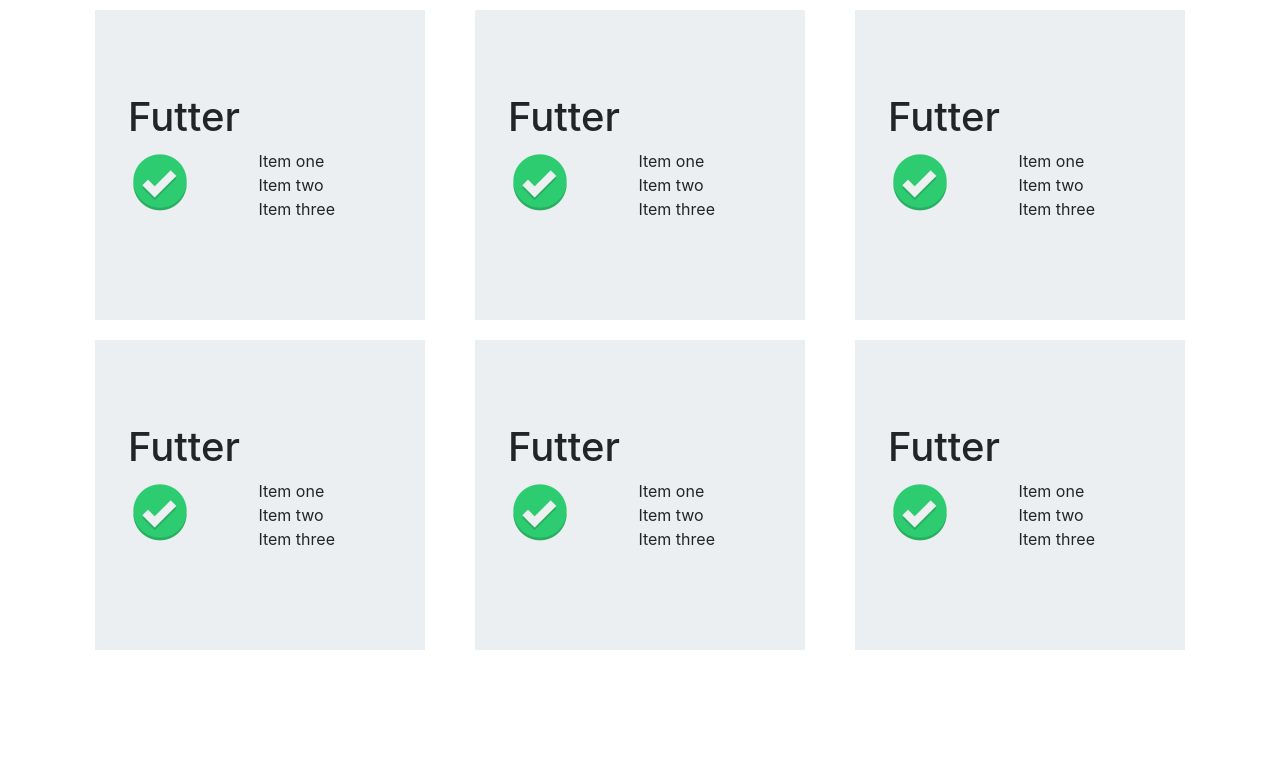
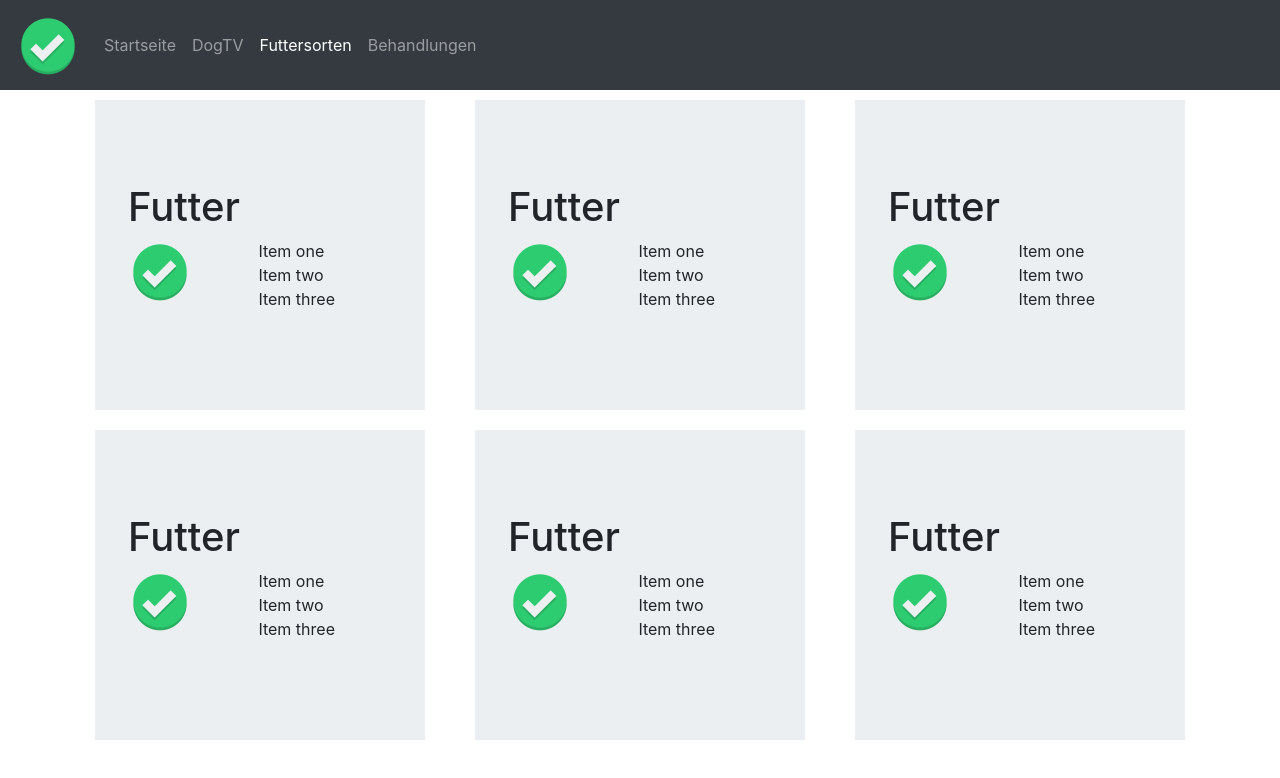
Before and after one commit to lasher23/M152_Project, a plain HTML site: page pages/Food/Food.html in a window 1280 px wide. Drawn offline with nearby package versions, Linux system fonts and the light colour scheme.

Commit message:
add food page to nav

```diff
--- a/pages/Food/Food.css
+++ b/pages/Food/Food.css
@@ -70,3 +70,8 @@
         margin: 0px;
     }
 }
+
+nav > a > img {
+    width: 64px;
+    height: 64px;
+}
--- a/pages/Food/Food.html
+++ b/pages/Food/Food.html
@@ -5,25 +5,56 @@
     <meta charset="UTF-8">
     <meta name="viewport" content="width=device-width, initial-scale=1.0">
     <meta http-equiv="X-UA-Compatible" content="ie=edge">
-    <link rel="stylesheet" href="https://stackpath.bootstrapcdn.com/bootstrap/4.1.1/css/bootstrap.min.css" integrity="sha384-WskhaSGFgHYWDcbwN70/dfYBj47jz9qbsMId/iRN3ewGhXQFZCSftd1LZCfmhktB"
-        crossorigin="anonymous">
+    <link rel="stylesheet" href="https://stackpath.bootstrapcdn.com/bootstrap/4.1.1/css/bootstrap.min.css"
+          integrity="sha384-WskhaSGFgHYWDcbwN70/dfYBj47jz9qbsMId/iRN3ewGhXQFZCSftd1LZCfmhktB"
+          crossorigin="anonymous">
     <link rel="stylesheet" href="Food.css">
     <title>Futter</title>
-    <script src="https://code.jquery.com/jquery-3.3.1.slim.min.js" integrity="sha384-q8i/X+965DzO0rT7abK41JStQIAqVgRVzpbzo5smXKp4YfRvH+8abtTE1Pi6jizo"
-        crossorigin="anonymous"></script>
-    <script src="https://cdnjs.cloudflare.com/ajax/libs/popper.js/1.14.3/umd/popper.min.js" integrity="sha384-ZMP7rVo3mIykV+2+9J3UJ46jBk0WLaUAdn689aCwoqbBJiSnjAK/l8WvCWPIPm49"
-        crossorigin="anonymous"></script>
-    <script src="https://stackpath.bootstrapcdn.com/bootstrap/4.1.1/js/bootstrap.min.js" integrity="sha384-smHYKdLADwkXOn1EmN1qk/HfnUcbVRZyYmZ4qpPea6sjB/pTJ0euyQp0Mk8ck+5T"
-        crossorigin="anonymous"></script>
+    <script src="https://code.jquery.com/jquery-3.3.1.slim.min.js"
+            integrity="sha384-q8i/X+965DzO0rT7abK41JStQIAqVgRVzpbzo5smXKp4YfRvH+8abtTE1Pi6jizo"
+            crossorigin="anonymous"></script>
+    <script src="https://cdnjs.cloudflare.com/ajax/libs/popper.js/1.14.3/umd/popper.min.js"
+            integrity="sha384-ZMP7rVo3mIykV+2+9J3UJ46jBk0WLaUAdn689aCwoqbBJiSnjAK/l8WvCWPIPm49"
+            crossorigin="anonymous"></script>
+    <script src="https://stackpath.bootstrapcdn.com/bootstrap/4.1.1/js/bootstrap.min.js"
+            integrity="sha384-smHYKdLADwkXOn1EmN1qk/HfnUcbVRZyYmZ4qpPea6sjB/pTJ0euyQp0Mk8ck+5T"
+            crossorigin="anonymous"></script>
 </head>
 
-<body class="container">
+<body>
+<nav class="navbar navbar-expand-md bg-dark navbar-dark">
+    <a class="navbar-brand" href="../../index.html">
+        <img src="../../assets/images/icon.png"/>
+    </a>
+
+    <button class="navbar-toggler" type="button" data-toggle="collapse" data-target="#collapsibleNavbar">
+        <span class="navbar-toggler-icon"></span>
+    </button>
+
+    <div class="collapse navbar-collapse" id="collapsibleNavbar">
+        <ul class="navbar-nav">
+            <li class="nav-item">
+                <a class="nav-link" href="../../index.html">Startseite</a>
+            </li>
+            <li class="nav-item ">
+                <a class="nav-link" href="../DogTV/DogTV.html">DogTV</a>
+            </li>
+            <li class="nav-item">
+                <a class="nav-link active" href="#">Futtersorten</a>
+            </li>
+            <li class="nav-item">
+                <a class="nav-link" href="#">Behandlungen</a>
+            </li>
+        </ul>
+    </div>
+</nav>
+<div class="container">
     <div class="row">
         <div class="col-md-4 col-sm-12 col-lg-4 col-xl-4">
             <div class="box">
                 <div>
                     <h1>Futter</h1>
-                    <img src="../../assets/images/icon.png" />
+                    <img src="../../assets/images/icon.png"/>
                     <ul>
                         <li>Item one</li>
                         <li>Item two</li>
@@ -38,7 +69,7 @@
             <div class="box">
                 <div>
                     <h1>Futter</h1>
-                    <img src="../../assets/images/icon.png" />
+                    <img src="../../assets/images/icon.png"/>
                     <ul>
                         <li>Item one</li>
                         <li>Item two</li>
@@ -52,7 +83,7 @@
             <div class="box">
                 <div>
                     <h1>Futter</h1>
-                    <img src="../../assets/images/icon.png" />
+                    <img src="../../assets/images/icon.png"/>
                     <ul>
                         <li>Item one</li>
                         <li>Item two</li>
@@ -66,7 +97,7 @@
             <div class="box">
                 <div>
                     <h1>Futter</h1>
-                    <img src="../../assets/images/icon.png" />
+                    <img src="../../assets/images/icon.png"/>
                     <ul>
                         <li>Item one</li>
                         <li>Item two</li>
@@ -80,7 +111,7 @@
             <div class="box">
                 <div>
                     <h1>Futter</h1>
-                    <img src="../../assets/images/icon.png" />
+                    <img src="../../assets/images/icon.png"/>
                     <ul>
                         <li>Item one</li>
                         <li>Item two</li>
@@ -94,7 +125,7 @@
             <div class="box">
                 <div>
                     <h1>Futter</h1>
-                    <img src="../../assets/images/icon.png" />
+                    <img src="../../assets/images/icon.png"/>
                     <ul>
                         <li>Item one</li>
                         <li>Item two</li>
@@ -104,6 +135,7 @@
             </div>
         </div>
     </div>
+</div>
 </body>
 
 </html>
```
Also changed, not shown: index.html (+1 -1 lines), pages/DogTV/DogTV.html (+1 -1 lines).
